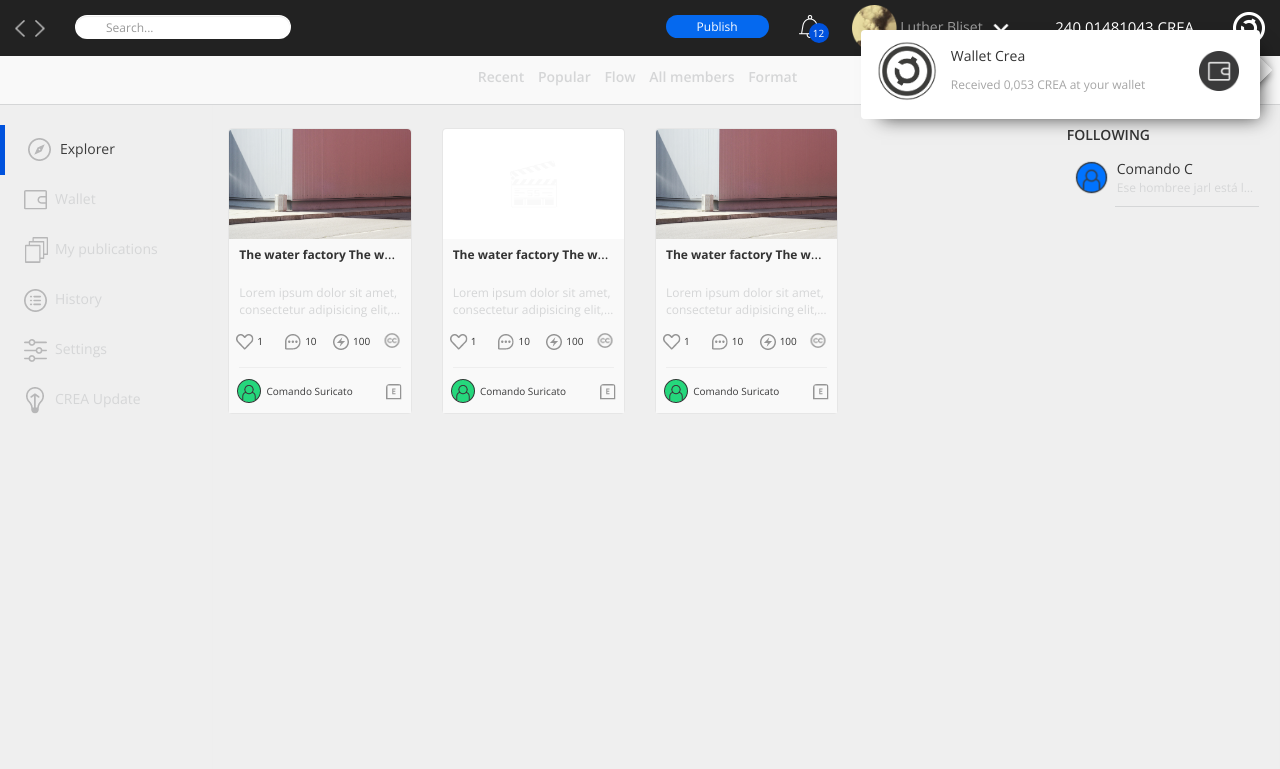
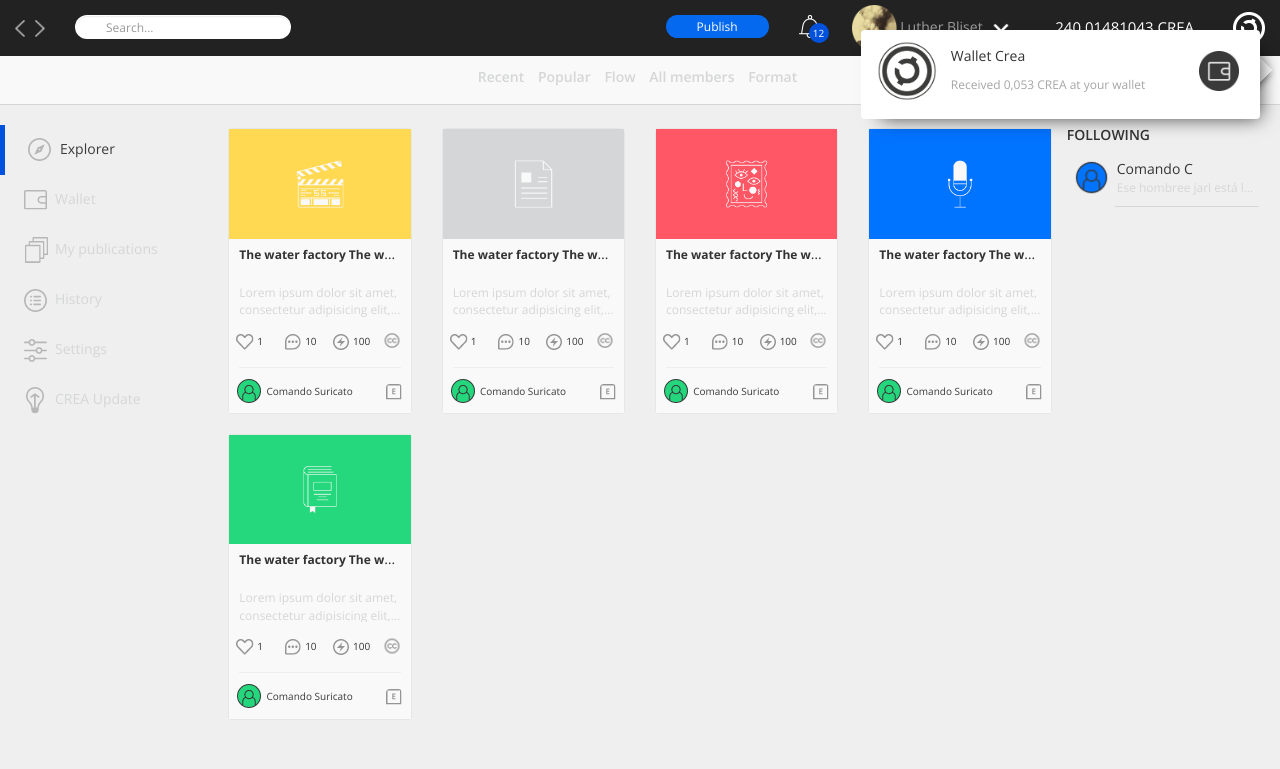
Before and after one commit to creativechain/creativechain-universe, a PHP site: page / in a window 1280 px wide. Shown: the top 769 px of the page. Run offline with PHP 8.4, Linux system fonts and the light colour scheme.

Commit message:
estados por defecto en post

```diff
--- a/assets/css/creativechain.css
+++ b/assets/css/creativechain.css
@@ -176,6 +176,21 @@ a {
     padding: 5px 15px;
 }
 /* BOX */
+.state-video {
+    background-color: #FFD952;
+}
+.state-doc {
+    background-color: #D5D6D7;
+}
+.state-picture {
+    background-color: #ff5766;
+}
+.state-audio {
+    background-color: #0073ff;
+}
+.state-book {
+    background-color: #26d87d;
+}
 .single-news:hover article {
     box-shadow: 0 6px 30px 0 rgba(0, 0, 0, 0.2);
     transition: all .4s ease;
--- a/index.html
+++ b/index.html
@@ -89,65 +89,7 @@
                 <div class="col-xs-6 col-sm-6 col-md-4 col-lg-3 placeholder">
                     <div class="single-news one-item">
                         <article>
-                            <div class="content-img" type="button" class="btn btn-primary" data-toggle="modal" data-target=".modal-article">
-                                <img src="./assets/img/news1.jpg" alt="">
-                            </div>
-                            <div class="content boxContent">
-                                <div class="titleBox">
-                                    <span  data-toggle="modal" data-target=".modal-article">The water factory The water factory</span>
-                                </div>
-                                <div class="descriptionContent">
-                                    <p>Lorem ipsum dolor sit amet, consectetur adipisicing elit, sed do eiusmod tempor incididunt ut labore et dolore magna aliqua. Ut enim ad minim veniam.</p>
-                                </div>
-                                <div class="row boxOptions">
-                                    <div class="col-md-3 col-sm-3 col-xs-3 boxLike">
-                                        <p class="p-box-options">
-                                            <img src="./assets/img/like0.png" alt="" class="img-responsive">
-                                            <span class="span-box-content">1</span>
-                                        </p>
-                                    </div>
-                                    <div class="col-md-3 col-sm-3 col-xs-3 boxComments">
-                                        <p class="p-box-options">
-                                            <img src="./assets/img/comments.png" alt="" class="img-responsive">
-                                            <span class="span-box-content">10</span>
-                                        </p>
-                                    </div>
-                                    <div class="col-md-3 col-sm-3 col-xs-3 boxSmartActions">
-                                        <p class="p-box-options">
-                                            <img src="./assets/img/smartaction.png" alt="" class="img-responsive">
-                                            <span class="span-box-content">100</span>
-                                        </p>
-                                    </div>
-                                    <div class="col-md-3 col-sm-3 col-xs-3 boxLicence" style="">
-                                        <p class="p-box-options">
-                                            <img src="./assets/img/cc.png" alt="" class="img-responsive">
-                                        </p>
-                                    </div>
-                                </div>
-                                <div class="row">
-                                    <div class="col-md-12">
-                                        <hr>
-                                    </div>
-                                </div>
-                                <div class="row boxOwner">
-                                    <div class="col-md-2 col-xs-2 icon-owner">
-                                        <img src="./assets/img/user1.png" class="img-responsive avatare-owner" alt="">
-                                    </div>
-                                    <div class="col-md-8 col-xs-8 box-title-owner">
-                                        <p>Comando Suricato</p>
-                                    </div>
-                                    <div class="col-md-2 col-xs-2 box-level-owner">
-                                        <img src="./assets/img/expert.png" alt="" class="img-responsive">
-                                    </div>
-                                </div>
-                            </div>
-                        </article>
-                    </div>
-                </div>
-                <div class="col-xs-6 col-sm-6 col-md-4 col-lg-3 placeholder">
-                    <div class="single-news one-item">
-                        <article>
-                            <div class="content-img" type="button" class="btn btn-primary" data-toggle="modal" data-target=".modal-article">
+                            <div class="content-img state-video" type="button" class="btn btn-primary" data-toggle="modal" data-target=".modal-article">
                                 <img src="./assets/img/news-video.png" alt="">
                             </div>
                             <div class="content boxContent">
@@ -205,8 +147,182 @@
                 <div class="col-xs-6 col-sm-6 col-md-4 col-lg-3 placeholder">
                     <div class="single-news one-item">
                         <article>
-                            <div class="content-img" type="button" class="btn btn-primary" data-toggle="modal" data-target=".modal-article">
-                                <img src="./assets/img/news1.jpg" alt="">
+                            <div class="content-img state-doc" type="button" class="btn btn-primary" data-toggle="modal" data-target=".modal-article">
+                                <img src="./assets/img/news-letter.png" alt="">
+                            </div>
+                            <div class="content boxContent">
+                                <div class="titleBox">
+                                    <span  data-toggle="modal" data-target=".modal-article">The water factory The water factory</span>
+                                </div>
+                                <div class="descriptionContent">
+                                    <p>Lorem ipsum dolor sit amet, consectetur adipisicing elit, sed do eiusmod tempor incididunt ut labore et dolore magna aliqua. Ut enim ad minim veniam.</p>
+                                </div>
+                                <div class="row boxOptions">
+                                    <div class="col-md-3 col-sm-3 col-xs-3 boxLike">
+                                        <p class="p-box-options">
+                                            <img src="./assets/img/like0.png" alt="" class="img-responsive">
+                                            <span class="span-box-content">1</span>
+                                        </p>
+                                    </div>
+                                    <div class="col-md-3 col-sm-3 col-xs-3 boxComments">
+                                        <p class="p-box-options">
+                                            <img src="./assets/img/comments.png" alt="" class="img-responsive">
+                                            <span class="span-box-content">10</span>
+                                        </p>
+                                    </div>
+                                    <div class="col-md-3 col-sm-3 col-xs-3 boxSmartActions">
+                                        <p class="p-box-options">
+                                            <img src="./assets/img/smartaction.png" alt="" class="img-responsive">
+                                            <span class="span-box-content">100</span>
+                                        </p>
+                                    </div>
+                                    <div class="col-md-3 col-sm-3 col-xs-3 boxLicence" style="">
+                                        <p class="p-box-options">
+                                            <img src="./assets/img/cc.png" alt="" class="img-responsive">
+                                        </p>
+                                    </div>
+                                </div>
+                                <div class="row">
+                                    <div class="col-md-12">
+                                        <hr>
+                                    </div>
+                                </div>
+                                <div class="row boxOwner">
+                                    <div class="col-md-2 col-xs-2 icon-owner">
+                                        <img src="./assets/img/user1.png" class="img-responsive avatare-owner" alt="">
+                                    </div>
+                                    <div class="col-md-8 col-xs-8 box-title-owner">
+                                        <p>Comando Suricato</p>
+                                    </div>
+                                    <div class="col-md-2 col-xs-2 box-level-owner">
+                                        <img src="./assets/img/expert.png" alt="" class="img-responsive">
+                                    </div>
+                                </div>
+                            </div>
+                        </article>
+                    </div>
+                </div>
+                <div class="col-xs-6 col-sm-6 col-md-4 col-lg-3 placeholder">
+                    <div class="single-news one-item">
+                        <article>
+                            <div class="content-img state-picture" type="button" class="btn btn-primary" data-toggle="modal" data-target=".modal-article">
+                                <img src="./assets/img/news-picture.png" alt="">
+                            </div>
+                            <div class="content boxContent">
+                                <div class="titleBox">
+                                    <span  data-toggle="modal" data-target=".modal-article">The water factory The water factory</span>
+                                </div>
+                                <div class="descriptionContent">
+                                    <p>Lorem ipsum dolor sit amet, consectetur adipisicing elit, sed do eiusmod tempor incididunt ut labore et dolore magna aliqua. Ut enim ad minim veniam.</p>
+                                </div>
+                                <div class="row boxOptions">
+                                    <div class="col-md-3 col-sm-3 col-xs-3 boxLike">
+                                        <p class="p-box-options">
+                                            <img src="./assets/img/like0.png" alt="" class="img-responsive">
+                                            <span class="span-box-content">1</span>
+                                        </p>
+                                    </div>
+                                    <div class="col-md-3 col-sm-3 col-xs-3 boxComments">
+                                        <p class="p-box-options">
+                                            <img src="./assets/img/comments.png" alt="" class="img-responsive">
+                                            <span class="span-box-content">10</span>
+                                        </p>
+                                    </div>
+                                    <div class="col-md-3 col-sm-3 col-xs-3 boxSmartActions">
+                                        <p class="p-box-options">
+                                            <img src="./assets/img/smartaction.png" alt="" class="img-responsive">
+                                            <span class="span-box-content">100</span>
+                                        </p>
+                                    </div>
+                                    <div class="col-md-3 col-sm-3 col-xs-3 boxLicence" style="">
+                                        <p class="p-box-options">
+                                            <img src="./assets/img/cc.png" alt="" class="img-responsive">
+                                        </p>
+                                    </div>
+                                </div>
+                                <div class="row">
+                                    <div class="col-md-12">
+                                        <hr>
+                                    </div>
+                                </div>
+                                <div class="row boxOwner">
+                                    <div class="col-md-2 col-xs-2 icon-owner">
+                                        <img src="./assets/img/user1.png" class="img-responsive avatare-owner" alt="">
+                                    </div>
+                                    <div class="col-md-8 col-xs-8 box-title-owner">
+                                        <p>Comando Suricato</p>
+                                    </div>
+                                    <div class="col-md-2 col-xs-2 box-level-owner">
+                                        <img src="./assets/img/expert.png" alt="" class="img-responsive">
+                                    </div>
+                                </div>
+                            </div>
+                        </article>
+                    </div>
+                </div>
+                <div class="col-xs-6 col-sm-6 col-md-4 col-lg-3 placeholder">
+                    <div class="single-news one-item">
+                        <article>
+                            <div class="content-img state-audio" type="button" class="btn btn-primary" data-toggle="modal" data-target=".modal-article">
+                                <img src="./assets/img/news-audio.png" alt="">
+                            </div>
+                            <div class="content boxContent">
+                                <div class="titleBox">
+                                    <span  data-toggle="modal" data-target=".modal-article">The water factory The water factory</span>
+                                </div>
+                                <div class="descriptionContent">
+                                    <p>Lorem ipsum dolor sit amet, consectetur adipisicing elit, sed do eiusmod tempor incididunt ut labore et dolore magna aliqua. Ut enim ad minim veniam.</p>
+                                </div>
+                                <div class="row boxOptions">
+                                    <div class="col-md-3 col-sm-3 col-xs-3 boxLike">
+                                        <p class="p-box-options">
+                                            <img src="./assets/img/like0.png" alt="" class="img-responsive">
+                                            <span class="span-box-content">1</span>
+                                        </p>
+                                    </div>
+                                    <div class="col-md-3 col-sm-3 col-xs-3 boxComments">
+                                        <p class="p-box-options">
+                                            <img src="./assets/img/comments.png" alt="" class="img-responsive">
+                                            <span class="span-box-content">10</span>
+                                        </p>
+                                    </div>
+                                    <div class="col-md-3 col-sm-3 col-xs-3 boxSmartActions">
+                                        <p class="p-box-options">
+                                            <img src="./assets/img/smartaction.png" alt="" class="img-responsive">
+                                            <span class="span-box-content">100</span>
+                                        </p>
+                                    </div>
+                                    <div class="col-md-3 col-sm-3 col-xs-3 boxLicence" style="">
+                                        <p class="p-box-options">
+                                            <img src="./assets/img/cc.png" alt="" class="img-responsive">
+                                        </p>
+                                    </div>
+                                </div>
+                                <div class="row">
+                                    <div class="col-md-12">
+                                        <hr>
+                                    </div>
+                                </div>
+                                <div class="row boxOwner">
+                                    <div class="col-md-2 col-xs-2 icon-owner">
+                                        <img src="./assets/img/user1.png" class="img-responsive avatare-owner" alt="">
+                                    </div>
+                                    <div class="col-md-8 col-xs-8 box-title-owner">
+                                        <p>Comando Suricato</p>
+                                    </div>
+                                    <div class="col-md-2 col-xs-2 box-level-owner">
+                                        <img src="./assets/img/expert.png" alt="" class="img-responsive">
+                                    </div>
+                                </div>
+                            </div>
+                        </article>
+                    </div>
+                </div>
+                <div class="col-xs-6 col-sm-6 col-md-4 col-lg-3 placeholder">
+                    <div class="single-news one-item">
+                        <article>
+                            <div class="content-img state-book" type="button" class="btn btn-primary" data-toggle="modal" data-target=".modal-article">
+                                <img src="./assets/img/news-book.png" alt="">
                             </div>
                             <div class="content boxContent">
                                 <div class="titleBox">
```
Also changed, not shown: assets/img/news-audio.png (added), assets/img/news-book.png (added), assets/img/news-letter.png (added), assets/img/news-picture.png (added).
